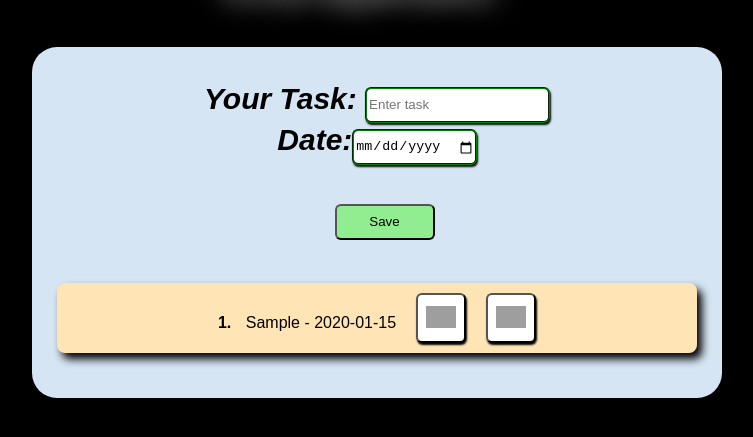
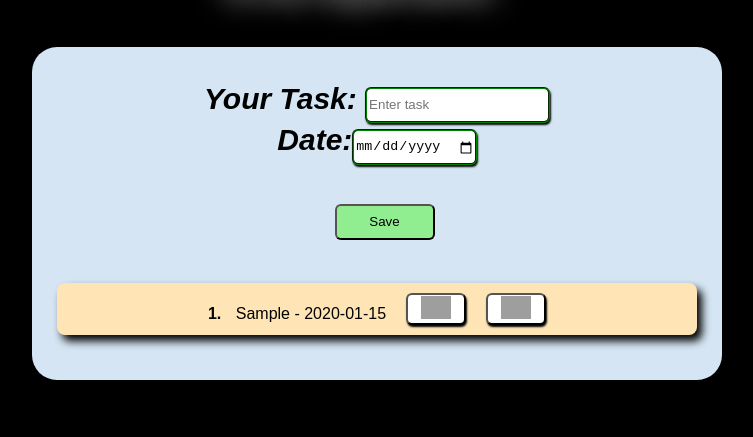
Before and after one commit to ChowdamAshok/octanet-task-2, a plain HTML site: page index.html in a window 1280 px wide. Both pictures are taken after typing "Sample", "2020-01-15" into the empty fields and a click on the button "Save". Shown: the part 61-498 px from the top of the page, without its empty margins (288-1041 px from the left). Drawn offline with Linux system fonts and the light colour scheme; grey boxes are pictures that could not be loaded.

Commit message:
styles.css

```diff
--- a/styles.css
+++ b/styles.css
@@ -96,8 +96,7 @@ input[type=text], input[type=date] {
   margin-left: 20px;
   transition: box-shadow 0.3s ease;
   border-radius: 6px;
-  width: 50px;
-  height: 50px;
+  width: 60px;
   text-align: center;
 }
 .edit-button img{
@@ -114,8 +113,7 @@ input[type=text], input[type=date] {
   margin-left: 20px;
   transition: box-shadow 0.3s ease;
   border-radius: 6px;
-  width: 50px;
-  height: 50px;
+  width: 60px;
   text-align: center;
 }
 .delete-button img{
```
